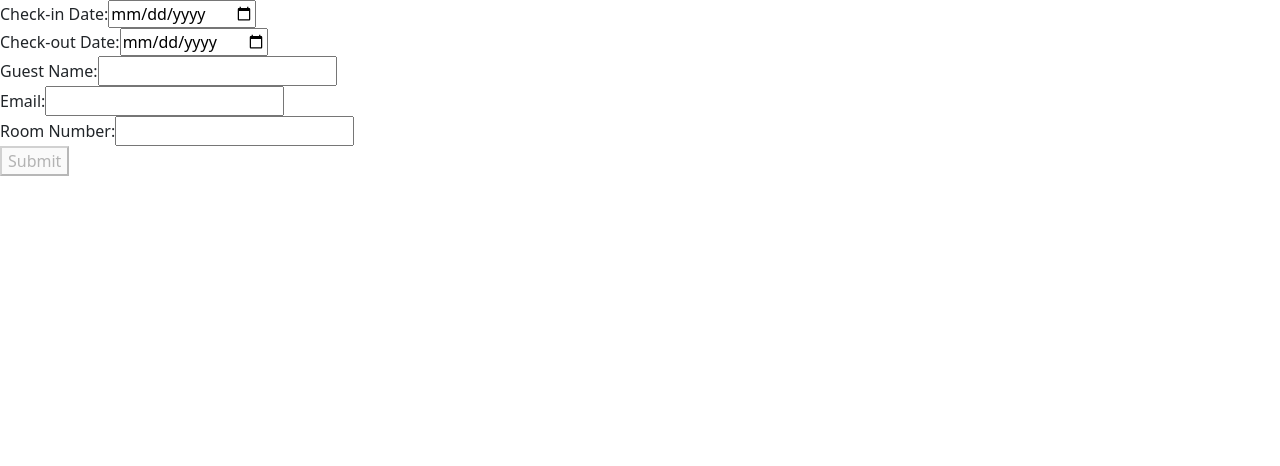
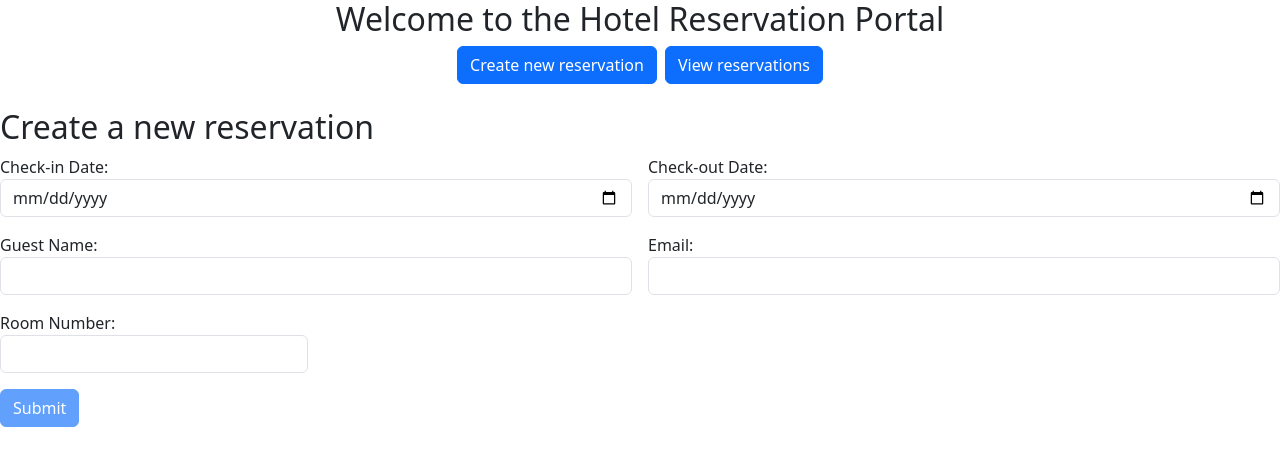
Before and after one commit to zajigalich/hotel-app, an Angular app: page /new in a window 1280 px wide. Shown: the top 466 px of the page. Built offline with nearby package versions, Linux system fonts and the light colour scheme.

Commit message:
complete

```diff
--- a/src/app/app-routing.module.ts
+++ b/src/app/app-routing.module.ts
@@ -8,6 +8,7 @@ const routes: Routes = [
   {path: "", component: HomeComponent},
   {path: "list", component: ReservationListComponent},
   {path: "new", component: ReservationFormComponent},
+  {path: "edit/:id", component: ReservationFormComponent},
 ];
 
 @NgModule({
--- a/src/app/reservation-form/reservation-form.component.html
+++ b/src/app/reservation-form/reservation-form.component.html
@@ -1,39 +1,48 @@
-<form [formGroup]="reservationForm" (ngSubmit)="onSubmit()">
-  <div>
+<app-home></app-home>
+
+<h2 class="mt-4">Create a new reservation</h2>
+<form class="row g-3" [formGroup]="reservationForm" (ngSubmit)="onSubmit()">
+  <div class="col-md-6">
     <label>Check-in Date:</label>
-    <input type="date" formControlName="checkInDate">
-    <div *ngIf="reservationForm.get('checkInDate')?.invalid && reservationForm.get('checkInDate')?.touched">
-      Check-in date is required
+    <input class="form-control" type="date" formControlName="checkInDate">
+    <div class="alert alert-danger p-2 my-2"
+         Check-in date is required
+         *ngIf="reservationForm.get('checkInDate')?.invalid && reservationForm.get('checkInDate')?.touched">
     </div>
   </div>
-  <div>
+  <div class="col-md-6">
     <label>Check-out Date:</label>
-    <input type="date" formControlName="checkOutDate">
-    <div *ngIf="reservationForm.get('checkOutDate')?.invalid && reservationForm.get('checkOutDate')?.touched">
+    <input class="form-control" type="date" formControlName="checkOutDate">
+    <div class="alert alert-danger p-2 my-2"
+         *ngIf="reservationForm.get('checkOutDate')?.invalid && reservationForm.get('checkOutDate')?.touched">
       Check-out date is required
     </div>
   </div>
-  <div>
+  <div class="col-md-6">
     <label>Guest Name:</label>
-    <input type="text" formControlName="guestName">
-    <div *ngIf="reservationForm.get('guestName')?.invalid && reservationForm.get('guestName')?.touched">
+    <input class="form-control" type="text" formControlName="guestName">
+    <div class="alert alert-danger  p-2 my-2"
+         *ngIf="reservationForm.get('guestName')?.invalid && reservationForm.get('guestName')?.touched">
       Guest name is required
     </div>
   </div>
-  <div>
+  <div class="col-md-6">
     <label>Email:</label>
-    <input type="email" formControlName="guestEmail">
-    <div *ngIf="reservationForm.get('guestEmail')?.invalid && reservationForm.get('guestEmail')?.touched">
+    <input class="form-control" type="email" formControlName="guestEmail">
+    <div class="alert alert-danger p-2 my-2"
+         *ngIf="reservationForm.get('guestEmail')?.invalid && reservationForm.get('guestEmail')?.touched">
       Email is invalid
     </div>
   </div>
-  <div>
+  <div class="col-md-3">
     <label>Room Number:</label>
-    <input type="number" formControlName="roomNumber">
-    <div *ngIf="reservationForm.get('roomNumber')?.invalid && reservationForm.get('roomNumber')?.touched">
+    <input class="form-control" type="number" formControlName="roomNumber">
+    <div class="alert alert-danger p-2 my-2"
+         *ngIf="reservationForm.get('roomNumber')?.invalid && reservationForm.get('roomNumber')?.touched">
       Room number is required
     </div>
   </div>
-
-  <button type="submit" [disabled]="reservationForm.invalid">Submit</button>
+  <div class="col-md-12">
+    <button class="btn btn-primary" type="submit" [disabled]="reservationForm.invalid">Submit</button>
+  </div>
 </form>
--- a/src/app/reservation-form/reservation-form.component.ts
+++ b/src/app/reservation-form/reservation-form.component.ts
@@ -2,6 +2,7 @@ import {Component, OnInit} from '@angular/core';
 import {FormBuilder, FormControl, FormGroup, Validators} from '@angular/forms';
 import {ReservationService} from "../reservation/reservation.service";
 import {Reservation} from "../models/reservation";
+import {ActivatedRoute, Router} from "@angular/router";
 
 @Component({
   selector: 'app-reservation-form',
@@ -13,7 +14,9 @@ export class ReservationFormComponent implements OnInit {
 
   constructor(
     private formBuilder: FormBuilder,
-    private reservationService: ReservationService) {
+    private reservationService: ReservationService,
+    private router: Router,
+    private activatedRoute: ActivatedRoute) {
   }
 
   ngOnInit(): void {
@@ -23,14 +26,32 @@ export class ReservationFormComponent implements OnInit {
       guestName: ['', [Validators.required]],
       guestEmail: new FormControl('', [Validators.required, Validators.email]),
       roomNumber: new FormControl('', Validators.required),
-    })
+    });
+
+    let id = this.activatedRoute.snapshot.params['id'];
+    if (id) {
+      let reservation = this.reservationService.getReservation(id);
+
+      if (reservation) {
+        this.reservationForm.patchValue(reservation);
+      }
+    }
   }
 
   onSubmit() {
     if (this.reservationForm.valid) {
-      let reservation : Reservation = this.reservationForm.value;
+      let reservation: Reservation = this.reservationForm.value;
 
-      this.reservationService.addReservation(reservation)
+      let id = this.activatedRoute.snapshot.params['id'];
+
+      if (id) {
+        this.reservationService.updateReservation(id, reservation);
+      } else {
+        this.reservationService.addReservation(reservation);
+      }
+
+      // this.reservationForm.reset();
+      this.router.navigate(['/list']);
     }
   }
 }
--- a/src/app/reservation-list/reservation-list.component.html
+++ b/src/app/reservation-list/reservation-list.component.html
@@ -1 +1,31 @@
-<p>reservation-list works!</p>
+<app-home></app-home>
+<div class="container mt-3">
+  <h2 class="mb-3">Reservation list</h2>
+  <table *ngIf="reservations.length; else noReservations" class="table table-striped">
+    <thead>
+    <th scope="col">Guest</th>
+    <th scope="col">Email</th>
+    <th scope="col">Room No.</th>
+    <th scope="col">Check-in</th>
+    <th scope="col">Check-out</th>
+    <th scope="col">Actions</th>
+    </thead>
+    <tbody>
+    <tr *ngFor="let reservation of reservations">
+      <td class="align-middle">{{reservation.guestName}}</td>
+      <td class="align-middle">{{reservation.guestEmail}}</td>
+      <td class="align-middle">{{reservation.roomNumber}}</td>
+      <td class="align-middle">{{reservation.checkInDate | date:'MM-dd-yy'}}</td>
+      <td class="align-middle">{{reservation.checkOutDate | date:'MM-dd-yy'}}</td>
+      <td class="align-middle">
+        <button class="btn btn-danger py-1 mx-1" (click)="deleteReservation(reservation.id)">Delete</button>
+        <button class="btn btn-secondary py-1 mx-1" [routerLink]="['/edit', reservation.id]">Edit</button>
+      </td>
+    </tr>
+    </tbody>
+  </table>
+</div>
+
+<ng-template #noReservations>
+  <h4 class="text-center">There are no reservations</h4>
+</ng-template>
--- a/src/app/reservation-list/reservation-list.component.ts
+++ b/src/app/reservation-list/reservation-list.component.ts
@@ -1,9 +1,24 @@
-import { Component } from '@angular/core';
+import {Component, OnInit} from '@angular/core';
+import {ReservationService} from "../reservation/reservation.service";
+import {Reservation} from "../models/reservation";
 
 @Component({
   selector: 'app-reservation-list',
   templateUrl: './reservation-list.component.html',
   styleUrls: ['./reservation-list.component.css']
 })
-export class ReservationListComponent {
+export class ReservationListComponent implements OnInit {
+
+  reservations: Reservation[] = [];
+
+  constructor(private reservationService: ReservationService) {
+  }
+
+  ngOnInit(): void {
+    this.reservations = this.reservationService.getReservations();
+  }
+
+  deleteReservation(id: string): void {
+    this.reservationService.deleteReservation(id);
+  }
 }
--- a/src/app/reservation/reservation.service.ts
+++ b/src/app/reservation/reservation.service.ts
@@ -33,12 +33,12 @@ export class ReservationService {
     reservation.id = Date.now().toString();
     this.reservations.push(reservation);
 
-    console.log(reservation)
     this.saveReservations();
   }
 
-  public updateReservation(updatedReservation: Reservation): void {
-    let index = this.reservations.findIndex(reservation => reservation.id === updatedReservation.id);
+  public updateReservation(id: string, updatedReservation: Reservation): void {
+    updatedReservation.id = id;
+    let index = this.reservations.findIndex(reservation => reservation.id === id);
     this.reservations[index] = updatedReservation;
 
     this.saveReservations();
--- a/src/styles.css
+++ b/src/styles.css
@@ -1 +1 @@
-@import url("../node_modules/bootstrap/dist/css/bootstrap.min.css");
+@import "~node_modules/bootstrap/dist/css/bootstrap.min.css";
```
Also changed, not shown: src/app/home/home.module.ts (+9 -5 lines), src/app/reservation/reservation.module.ts (+11 -6 lines).
